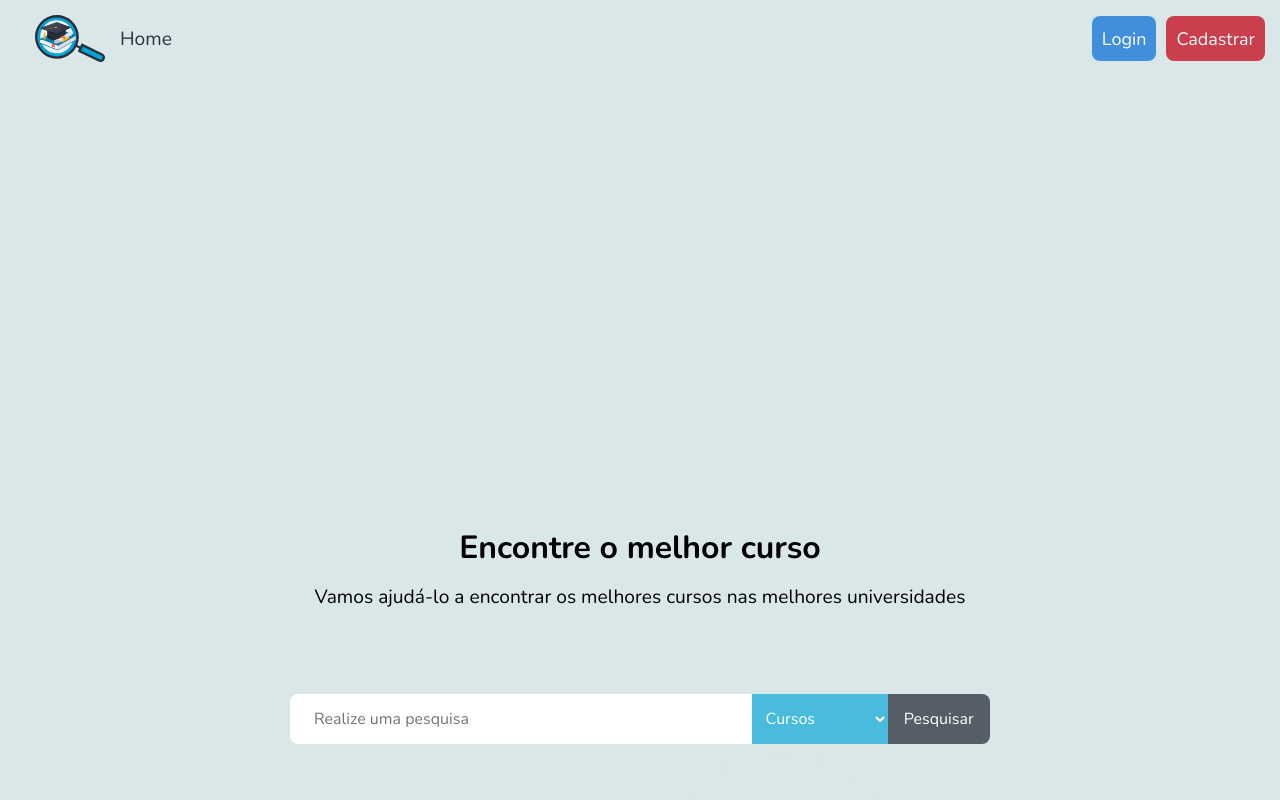
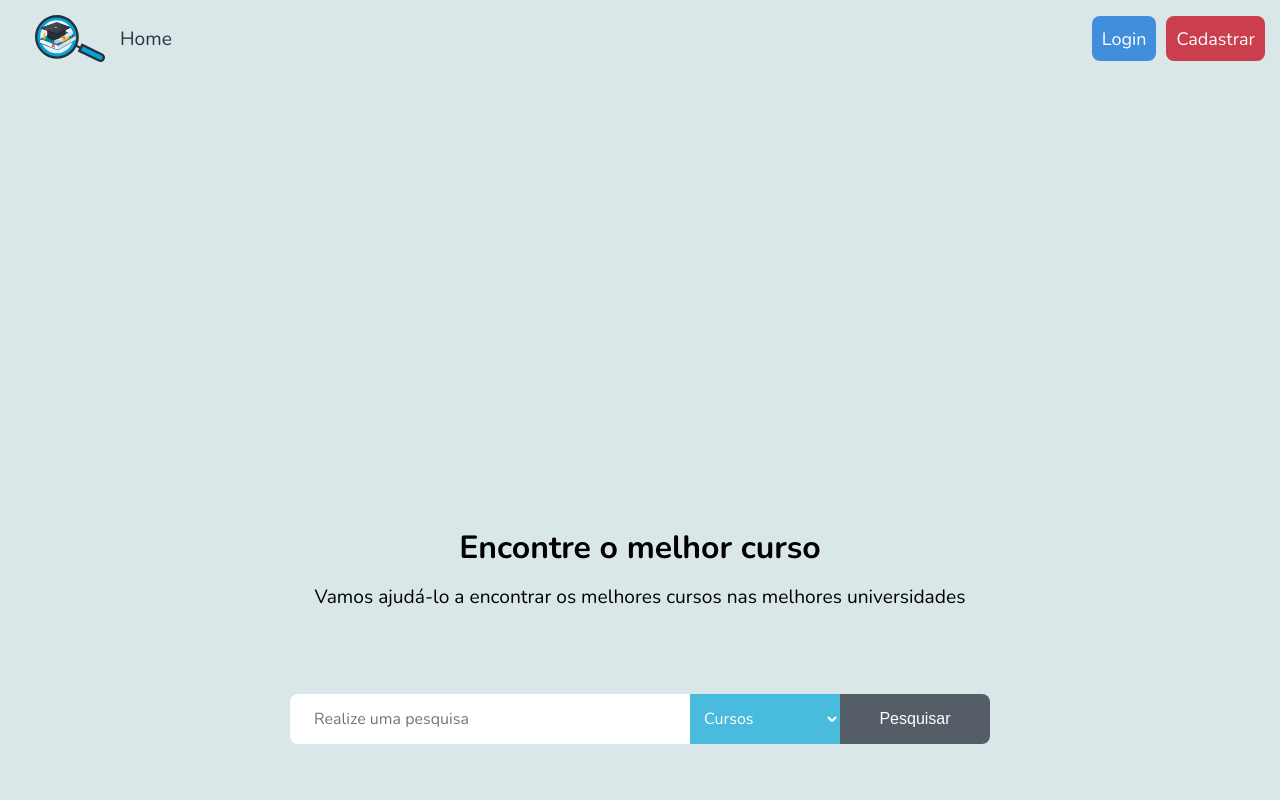
Before and after one commit to Brendhon/SearchFacul_Web, a React (Create React App) app: page / in a window 1280 px wide. Shown: the top 800 px of the page. Built offline with nearby package versions, Linux system fonts and the light colour scheme.

Commit message:
add: Formik

```diff
--- a/src/pages/Search/index.jsx
+++ b/src/pages/Search/index.jsx
@@ -1,14 +1,25 @@
 import React from 'react'
 import './styles.css'
 
-import { Link } from 'react-router-dom'
+import student from '../../assets/img/students1.svg'
+
+import { useHistory } from 'react-router-dom'
+import { Formik, Form, Field, ErrorMessage } from 'formik'
 
 import Header from '../../components/Header/Header'
 import Footer from '../../components/Footer/Footer'
 
-import student from '../../assets/img/students1.svg'
+import { searchSchema } from '../../utils/schemas'
 
 const Search = _ => {
+
+    // Definindo os valores padrões
+    const initialValues = {
+        search: "",
+        option: "name",
+    }
+
+    const history = useHistory()
 
     return (
 
@@ -23,23 +34,38 @@ const Search = _ => {
                     <p>Vamos ajudá-lo a encontrar os melhores cursos nas melhores universidades</p>
                 </div>
 
-                <section className="search-input">
+                <Formik initialValues={initialValues}
+                validationSchema={searchSchema}
+                onSubmit={(data) => history.push(`/result/${data.option}?text=${data.search}`)}>
 
-                    <form className="search-form">
+                    <section className="search-input">
 
-                        <input className="form-field" placeholder="Realize uma pesquisa" />
+                        <Form className="search-form">
 
-                        <select className="form-field" name="option">
-                            <option value="name">Cursos</option>
-                            <option value="ies">Faculdades</option>
-                            <option value="city">Cidade</option>
-                        </select>
+                            <ErrorMessage className="form-error form-error-text" component="span" name="search" />
+                            <Field name="search"
+                                className="form-field form-text"
+                                placeholder="Realize uma pesquisa" />
 
-                        <Link to="/result" className="button search-input-button">Pesquisar</Link>
+                            <Field as="select"
+                                name="option"
+                                className="form-field form-option" >
 
-                    </form>
+                                <option value="name">Cursos</option>
+                                <option value="ies">Faculdades</option>
+                                <option value="city">Cidade</option>
 
-                </section>
+                            </Field>
+
+                            <button className="button search-input-button" type="submit">Pesquisar</button>
+
+                        </Form>
+
+                    </section>
+
+                </Formik>
+
+
                 <img className="search-img" src={student} alt="student"></img>
             </div>
 
--- a/src/pages/Search/styles.css
+++ b/src/pages/Search/styles.css
@@ -11,6 +11,26 @@
 
     height: 300px;
     padding: 10px;
+}
+
+.search-content .search-input .search-form {
+    width: 700px;
+    display: grid;
+    grid-template-columns: 2fr 0.5fr 0.5fr;
+    grid-template-areas:
+    "search option button"
+    "errSearch . .";
+}
+
+.search-content .search-input .search-form .form-text {
+    grid-area: search;
+}
+.search-content .search-input .search-form .form-error-text {
+    grid-area: errSearch;
+}
+
+.search-content .search-input .search-form .form-option {
+    grid-area: option;
 }
 
 .search-content .search-input {
@@ -63,6 +83,7 @@
 }
 
 .search-content .search-form .search-input-button {
+    grid-area: button;
     width: 150px;
     height: 50px;
     margin: 0px;
@@ -85,9 +106,18 @@
     opacity: 0.8;
 }
 
-@media(max-width: 780px) {
+@media(max-width: 750px) {
 
-    .search-content .search-form {
+
+    .search-content .search-text strong {
+        font-size: 1.5rem;
+    }
+
+    .search-content .search-text p {
+        font-size: 1rem;
+    }
+
+    .search-content .search-input .search-form {
         width: 500px;
     }
 
@@ -96,21 +126,13 @@
         padding-left: 2px;
         padding-right: 2px;
     }
-}
 
-@media(max-width: 680px) {
-
-    .search-content .search-text strong {
-        font-size: 1.5rem;
-    }
-
-    .search-content .search-text p {
-        font-size: 1rem;
+    .search-content .search-form .search-input-button {
+        width: 110px;
     }
 }
 
 @media(max-width: 550px) {
-
     .search-content .search-text strong {
         font-size: 1.2rem;
     }
@@ -121,7 +143,7 @@
         margin-right: 20px;
     }
 
-    .search-content .search-form {
+    .search-content .search-input .search-form {
         display: flex;
         width: 300px;
         flex-direction: column;
@@ -129,18 +151,19 @@
         justify-content: center;
     }
 
-    .search-content .search-img {
-        display: none;
-    }
-
-    .search-content .search-form input {
+    .search-content .search-input .search-form .form-text {
         border-radius: 8px;
 
         border-bottom-left-radius: 0px;
         border-bottom-right-radius: 0px;
     }
 
-    .search-content .search-form select {
+    .search-content .search-input .search-form .form-error-text {
+        width: 300px;
+        margin-bottom: 5px;
+    }
+
+    .search-content .search-input .search-form .form-option {
         width: 100%;
         margin-bottom: 20px;
 
@@ -152,4 +175,7 @@
         border-radius: 8px;
     }
 
+    .search-content .search-img {
+        display: none;
+    }
 }
--- a/src/routes.jsx
+++ b/src/routes.jsx
@@ -16,7 +16,7 @@ const Routes = _ =>
 
         <Switch>
             <Route path='/' exact component={Search} />
-            <Route path='/result' component={SearchResult} />
+            <Route path='/result/:option' component={SearchResult} />
             <Route path='/logon' exact component={Logon} />
             <Route path='/profile' component={Profile} />
             <Route path='/register' component={UniversityRegister} />
--- a/src/utils/schemas.jsx
+++ b/src/utils/schemas.jsx
@@ -77,10 +77,17 @@ const loginSchema = yup.object().shape({
 
 })
 
+const searchSchema = yup.object().shape({
+
+    search: yup.string().required('Informe um conteúdo para a pesquisa'),
+
+})
+
 export {
     courseSchema,
     updateCourseSchema,
     universitySchema,
+    updateUniversitySchema,
     loginSchema,
-    updateUniversitySchema
+    searchSchema
 }
```
